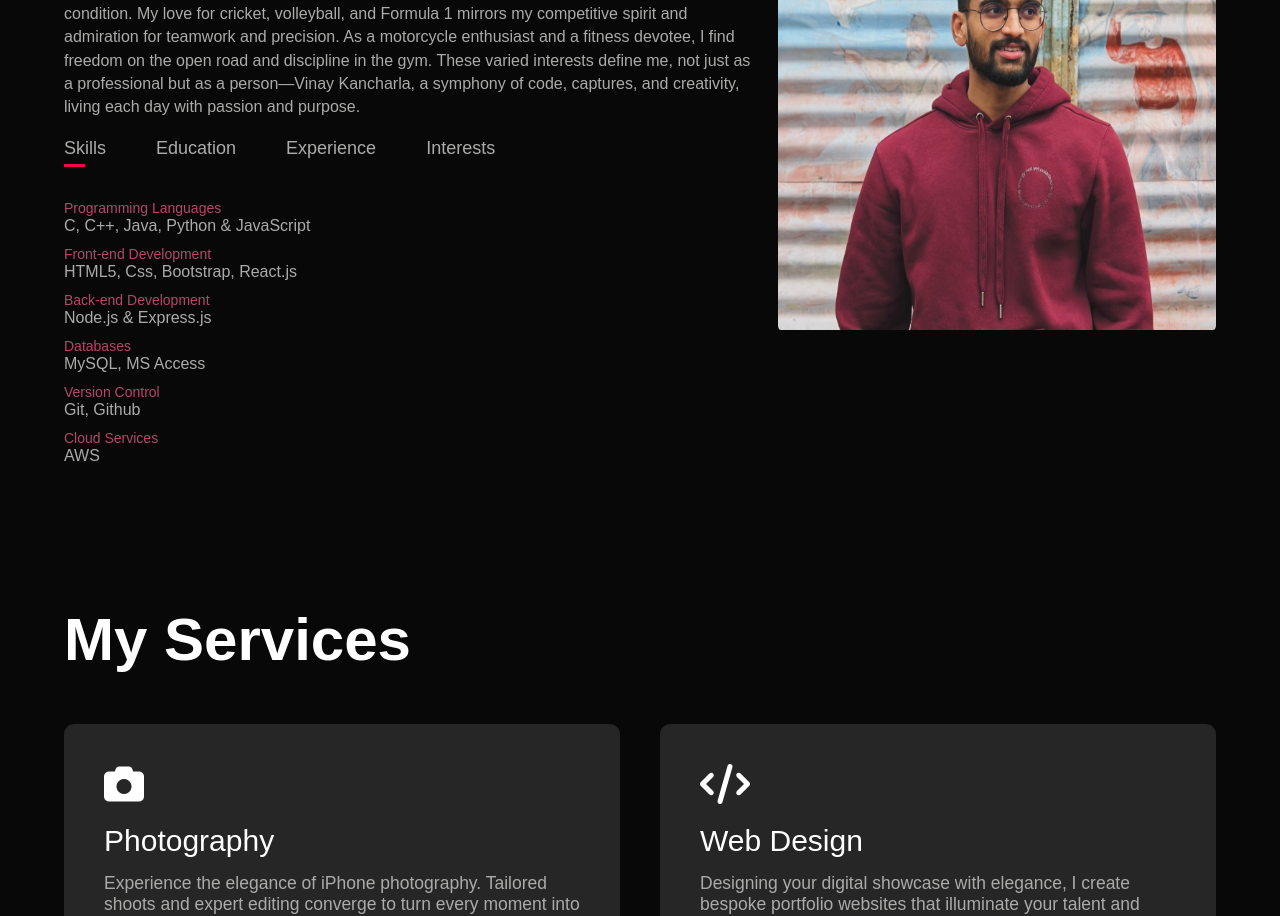
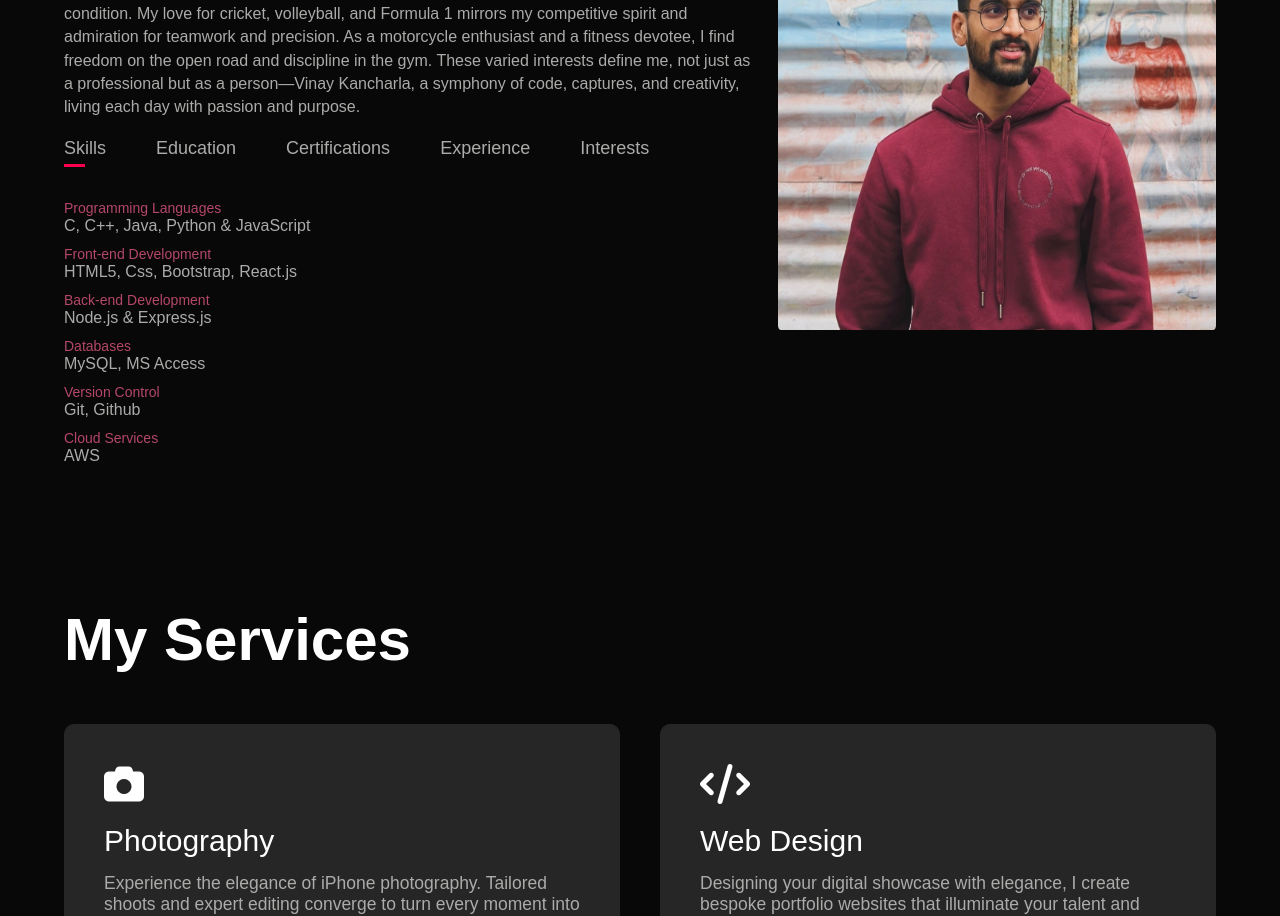
Before and after one commit to vinaykancharla09/Portfolio, a plain HTML site: page index.html in a window 1280 px wide. Shown: the part 1200-2116 px from the top of the page. Drawn offline with Linux system fonts and the light colour scheme; a script that the page names is missing.

Commit message:
Update index.html

```diff
--- a/index.html
+++ b/index.html
@@ -53,6 +53,7 @@
                     <div class="tab-titles">
                         <p class="tab-links active-link" onclick="opentab('skills')">Skills</p>
                         <p class="tab-links" onclick="opentab('education')">Education</p>
+                        <p class="tab-links" onclick="opentab('Certifications')">Certifications</p>
                         <p class="tab-links" onclick="opentab('experiences')">Experience</p>
                         <p class="tab-links" onclick="opentab('interests')">Interests</p>
 
```
